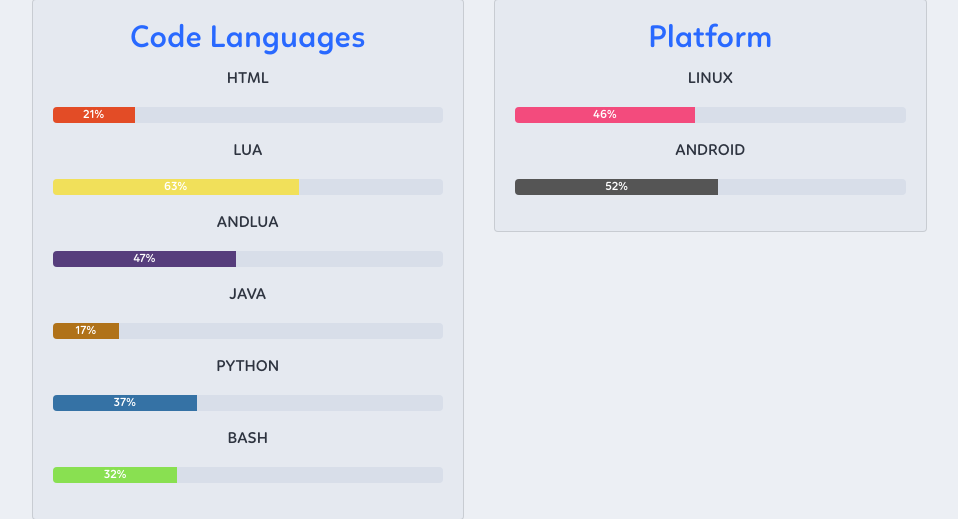
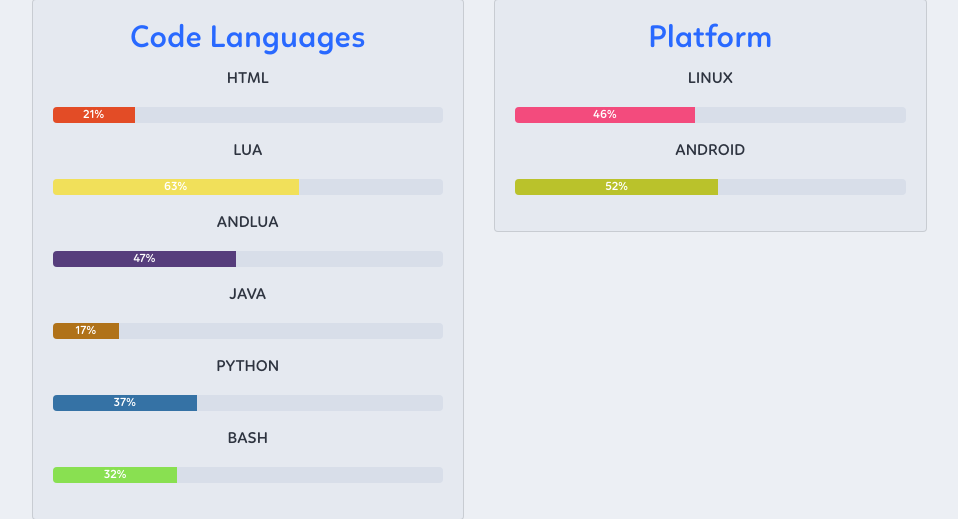
Before and after one commit to itsmeEVIL/itsmeEVIL.github.io, a PHP site: page / in a window 1280 px wide. Shown: the part 1128-1647 px from the top of the page, without its empty margins (161-1119 px from the left). Run offline with PHP 8.4, Linux system fonts and the light colour scheme; some libraries are stand-ins or nearby versions.

Commit message:
change android colour

```diff
--- a/css/style.css
+++ b/css/style.css
@@ -192,5 +192,5 @@ html, body, div, span, applet, object, iframe, h1, h2, h3, h4, h5, h6, p, blockq
 }
 
 .android {
-  background-color: #555555;
+  background-color: #bac22b;
 }
```
